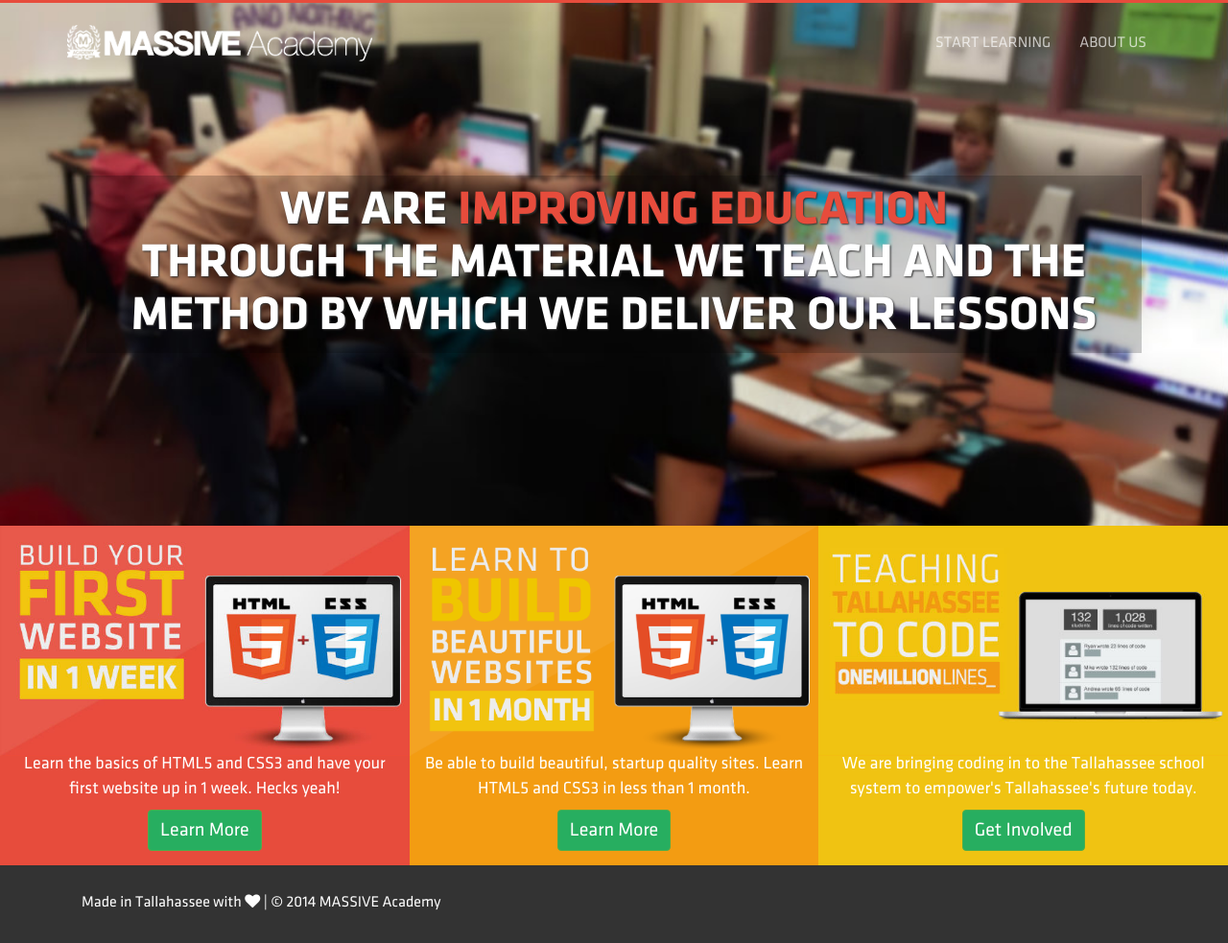
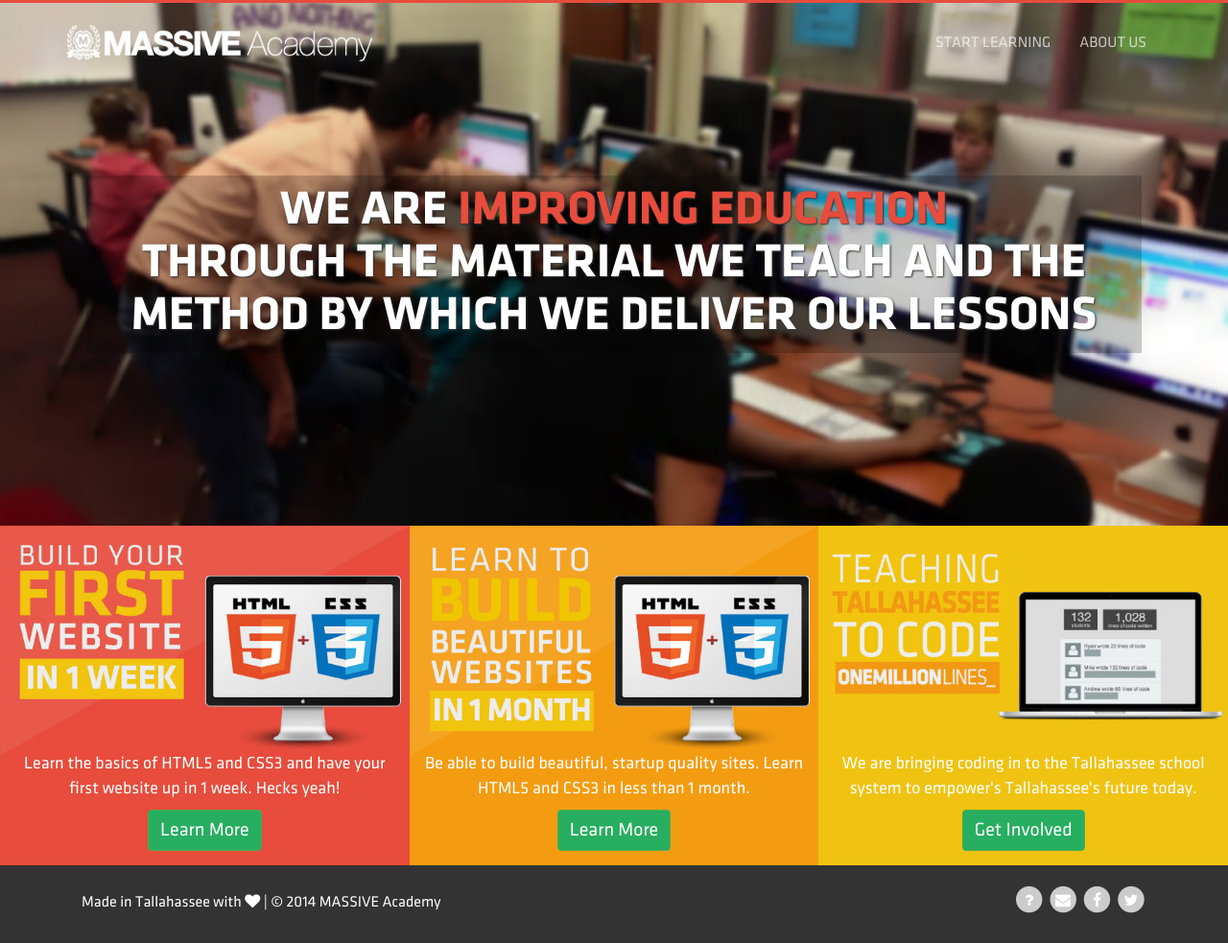
Before and after one commit to SiaKovalina/landing-page-layout, a plain HTML site: page index.html in a window 1280 px wide. Shown: the whole page at 96% size. Drawn offline with nearby package versions, Linux system fonts and the light colour scheme.

Commit message:
footer and social icons added

```diff
--- a/css/custom.css
+++ b/css/custom.css
@@ -68,17 +68,6 @@
 	opacity: 0.9;
 }
 
-footer {
-	background-color: #333;
-    padding-top: 20px;
-    padding-bottom: 20px;
-    font-weight: 200;
-    color: #fefefe;
-}
-
-footer p {
-	padding-top: 8px;
-}
 
 #bottom-section .col-md-4 p {
 	color: white;
@@ -111,6 +100,28 @@
 	background-color: #f0c312;
 }
 
+
+footer {
+	background-color: #333;
+    padding-top: 20px;
+    padding-bottom: 20px;
+    font-weight: 200;
+    color: #fefefe;
+}
+
+footer p {
+	padding-top: 8px;
+}
+footer a {
+	color: #ccc;
+}
+
+/* Universal styling */
+
+.right-align {
+	text-align: right;
+}
+
 .highlight {
 	color: #e74c3c;
 }
--- a/index.html
+++ b/index.html
@@ -80,8 +80,31 @@
             Made in Tallahassee with <i class="fa fa-heart"></i> | &#169; 2014 MASSIVE Academy
           </p>
         </div>
-        <div class="col-sm-6">
-
+        <div class="col-sm-6 right-align">
+          <a href="#">
+            <span class="fa-stack">
+            <i class="fa fa-circle fa-stack-2x"></i>
+            <i class="fa fa-question fa-stack-1x fa-inverse"></i>
+            </span>
+          </a>
+          <a href="#">
+            <span class="fa-stack">
+            <i class="fa fa-circle fa-stack-2x"></i>
+            <i class="fa fa-envelope fa-stack-1x fa-inverse"></i>
+            </span>
+          </a>
+          <a href="#">
+            <span class="fa-stack">
+            <i class="fa fa-circle fa-stack-2x"></i>
+            <i class="fa fa-facebook fa-stack-1x fa-inverse"></i>
+            </span>
+          </a>
+          <a href="#">
+            <span class="fa-stack">
+            <i class="fa fa-circle fa-stack-2x"></i>
+            <i class="fa fa-twitter fa-stack-1x fa-inverse"></i>
+            </span>
+          </a>
         </div>
       </div>
     </footer>
```
